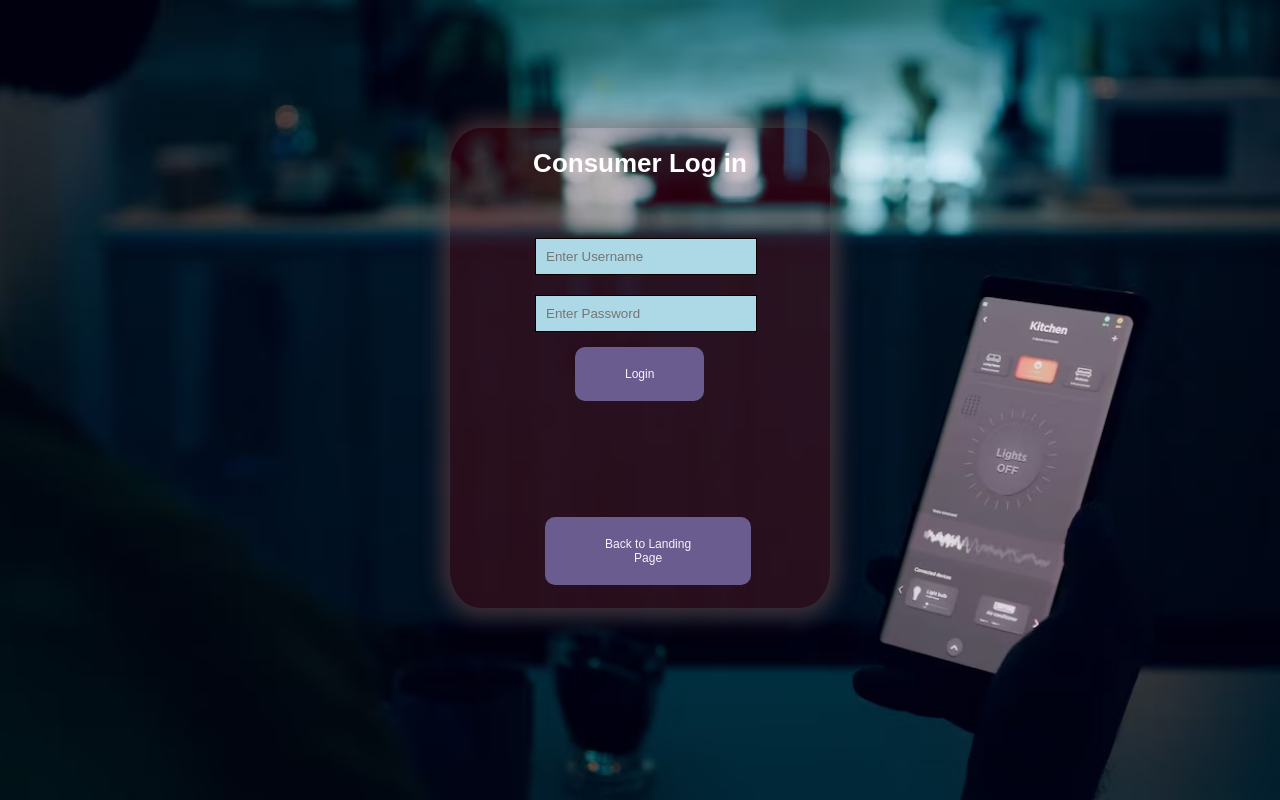
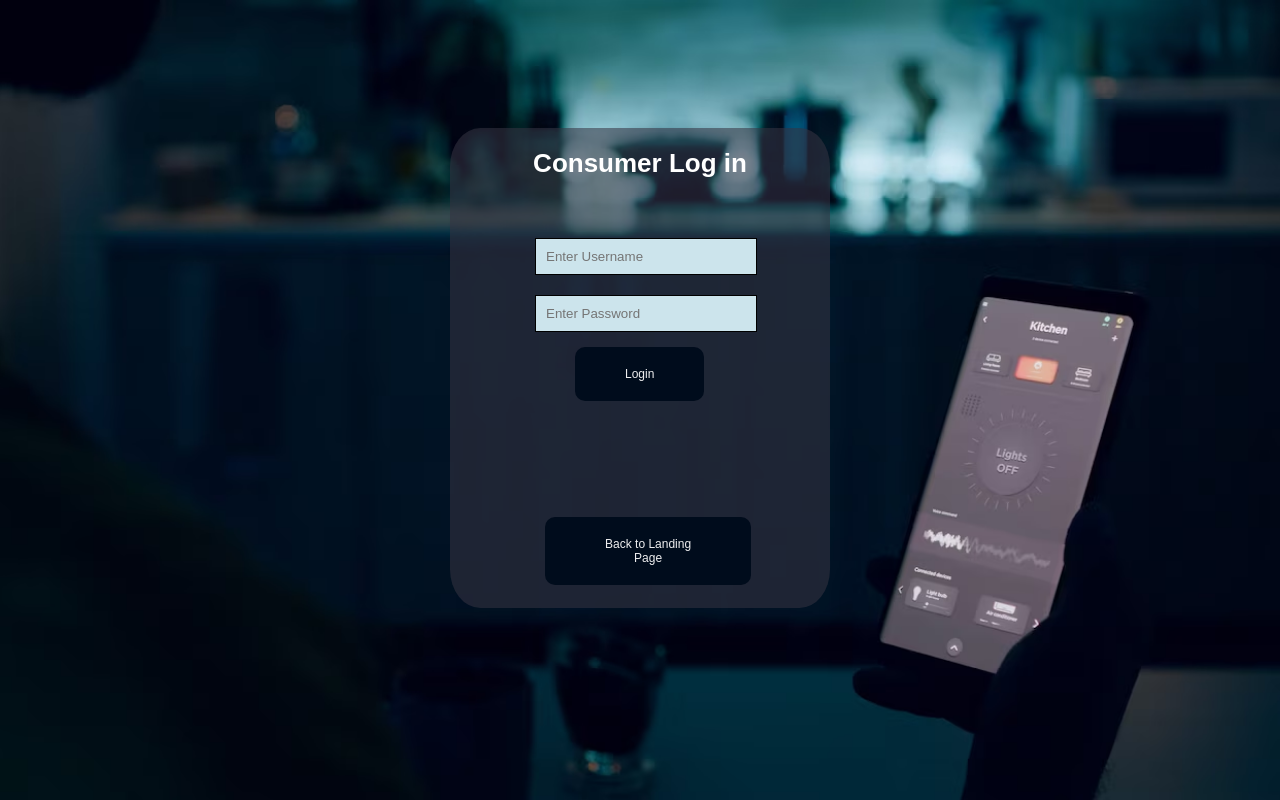
Before and after one commit to cerenkdy/Web-Programming---Home-Automation-WebApp, a PHP site: page /consumerLogin.php in a window 1280 px wide. Run offline with PHP 8.4, Linux system fonts and the light colour scheme.

Commit message:
Some color has been changed

```diff
--- a/Landing Page/style.css
+++ b/Landing Page/style.css
@@ -26,8 +26,7 @@
     width: 380px;
     height: 480px;
     position: relative;
-    background: rgba(255, 2, 2, 0.155);
-    box-shadow: 0 0 20px 9px rgba(115, 72, 72, 0.54);
+    background: #3734438f;
     border-radius: 8%;
     margin:  10% auto;
     font-family: 'Quicksand', sans-serif;
@@ -53,7 +52,7 @@
     padding: 20px 50px;
     border: none;
     border-radius: 10px;
-    background:rgb(106, 92, 143);
+    background:#000C1C;
     outline: none;
     color: rgba(255, 255, 255, 0.933);
     font-size: 12px;
@@ -76,7 +75,7 @@
     position: absolute;
     top: 100px;
     width: 200px;
-    color: gray;
+    color: rgb(17, 17, 17);
     margin: auto 5px ;
     font-family: 'Quicksand', sans-serif;
 
@@ -91,7 +90,7 @@
     padding: 10px;
     border: 1px solid;
     margin: 10px 40%;
-    background: lightblue;
+    background: rgb(204, 228, 236);
     font-family: 'Quicksand', sans-serif;
 }
 
@@ -104,7 +103,7 @@
     padding: 20px 50px;
     border: none;
     border-radius: 10px;
-    background:rgb(106, 92, 143);
+    background:#000C1C;
     outline: none;
     color: rgba(255, 255, 255, 0.933);
     font-size: 12px;
```
